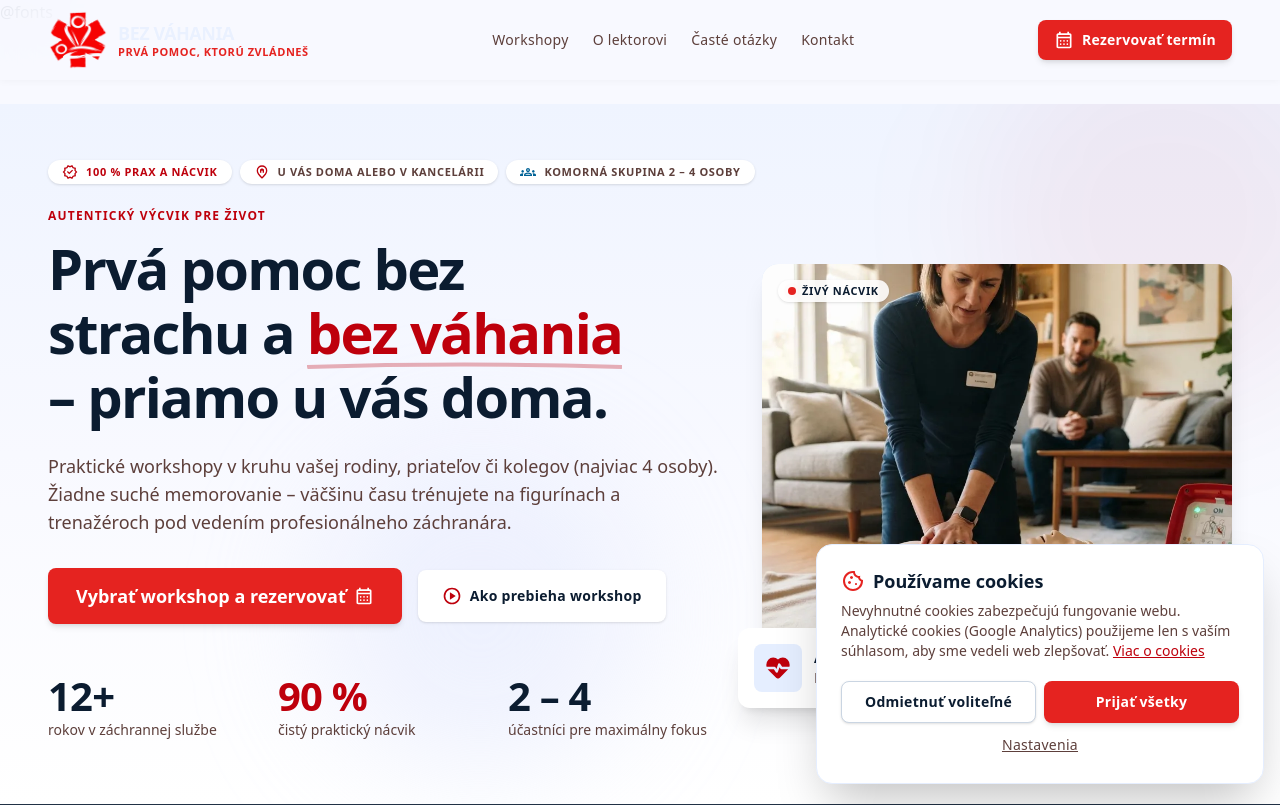
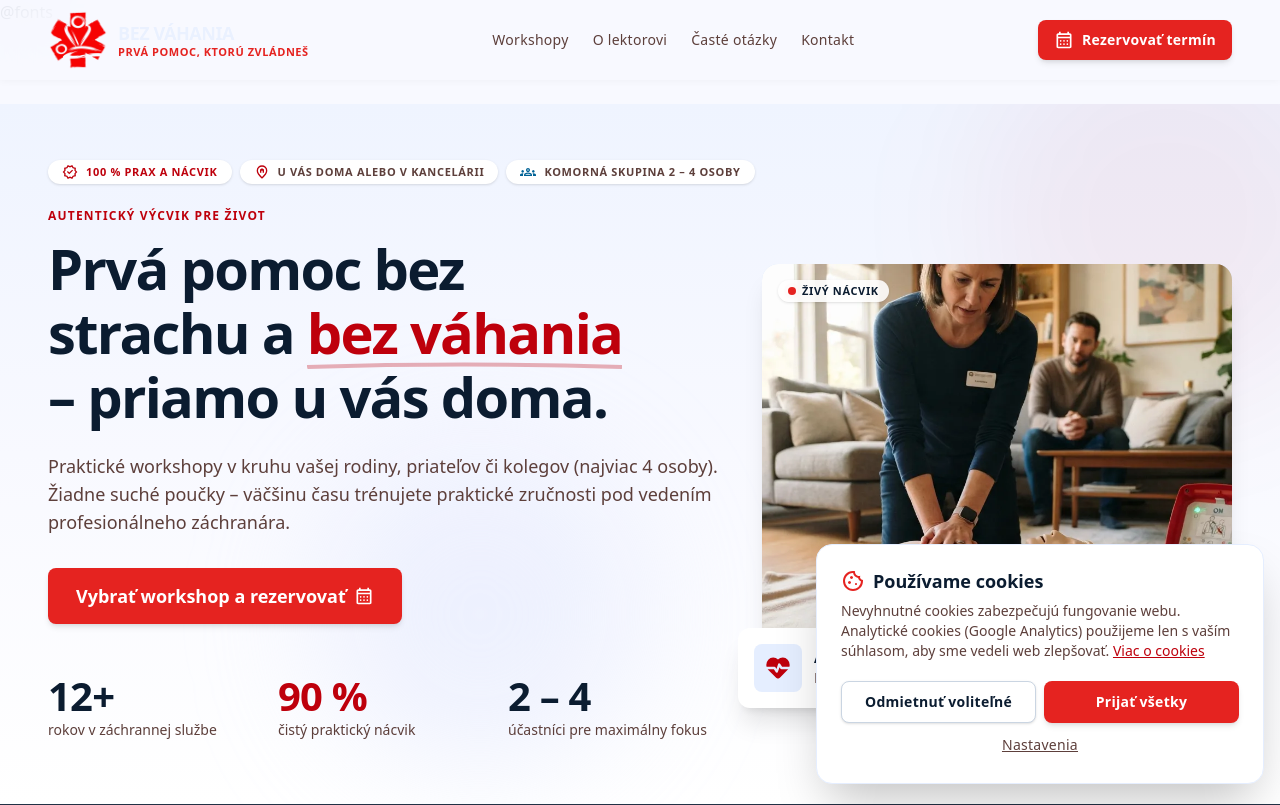
Before and after one commit to borislacik/bezvahania, a Laravel app: template resources/views/pages/home.blade.php in a window 1280 px wide. Shown: the top 805 px of the page. Run offline with Laravel 12, Linux system fonts and the light colour scheme; the template is opened without the code that fills it, so the values that code supplies are empty; style sheets or scripts are compiled from the project's sources; parts of the project's set-up code (start-up, migrations or seed data) failed here and were passed over; some libraries are stand-ins or nearby versions.

Commit message:
feat(home): single hero call to action and new lead text
Co-Authored-By: Claude Opus 5.5 <noreply@anthropic.com>

```diff
--- a/lang/sk/site.php
+++ b/lang/sk/site.php
@@ -65,9 +65,8 @@ return [
         'title_start' => 'Prvá pomoc bez strachu a',
         'title_highlight' => 'bez váhania',
         'title_end' => '– priamo u vás doma.',
-        'lead' => 'Praktické workshopy v kruhu vašej rodiny, priateľov či kolegov (najviac 4 osoby). Žiadne suché memorovanie – väčšinu času trénujete na figurínach a trenažéroch pod vedením profesionálneho záchranára.',
+        'lead' => 'Praktické workshopy v kruhu vašej rodiny, priateľov či kolegov (najviac 4 osoby). Žiadne suché poučky – väčšinu času trénujete praktické zručnosti pod vedením profesionálneho záchranára.',
         'cta_book' => 'Vybrať workshop a rezervovať',
-        'cta_how' => 'Ako prebieha workshop',
         'kpis' => [
             ['value' => '12+', 'label' => 'rokov v záchrannej službe'],
             ['value' => '90 %', 'label' => 'čistý praktický nácvik'],
--- a/resources/views/pages/home.blade.php
+++ b/resources/views/pages/home.blade.php
@@ -48,10 +48,6 @@
                         <a href="{{ route('booking.create') }}" class="btn-primary text-headline-sm px-7 py-4">
                             {{ __('site.home.cta_book') }}
                             <x-site.icon name="calendar_month" class="size-5" />
-                        </a>
-                        <a href="#ako-prebieha" class="btn-light text-label-lg px-6 py-4">
-                            <x-site.icon name="play_circle" class="text-primary size-5" />
-                            {{ __('site.home.cta_how') }}
                         </a>
                     </div>
 
```
Also changed, not shown: docs/changes/2026-11-23-feat-website-and-admin.md (+2 -0 lines), CHANGELOG.md.
